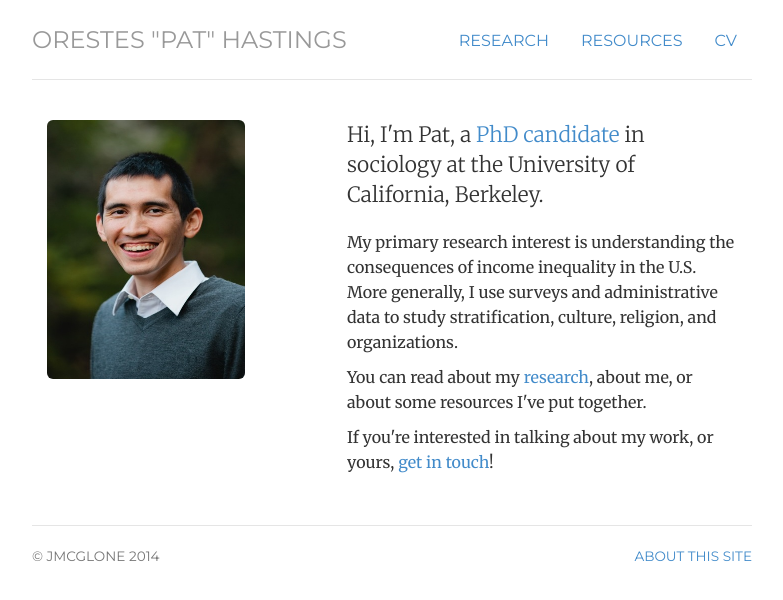
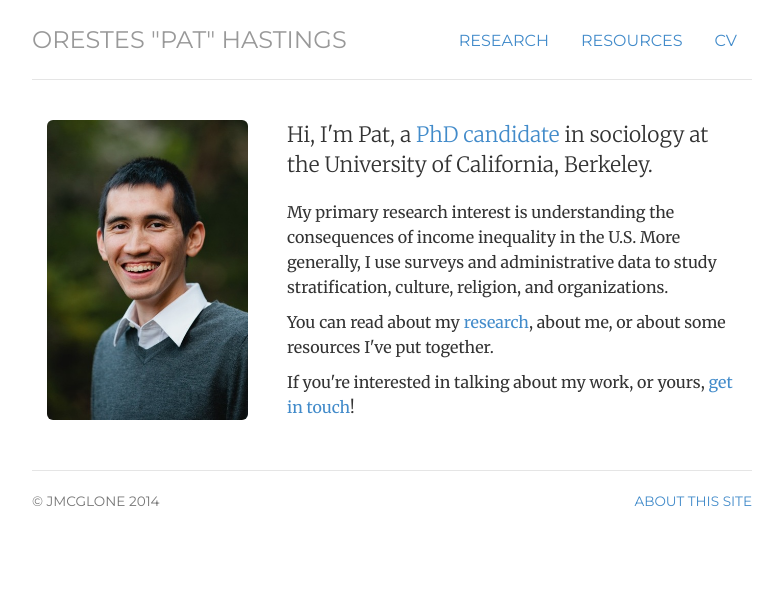
Before and after one commit to ophastings/ophastings.github.io, a Jekyll site: the page built from index.html, in a window 1280 px wide. Shown: the top 600 px of the page, without its empty margins (248-1031 px from the left). Built offline with Jekyll 4.4.1, drawn with Linux system fonts in a browser that asks for light colours.

Commit message:
update image

```diff
--- a/index.html
+++ b/index.html
@@ -10,10 +10,10 @@ description: Website of Orestes Hastings, a sociology PhD candidate at UC Berkel
 ---
 <!-- <div class="jumbotron"> -->
 <div class="row marketing">
-	<div class="col-sm-5">
-	<img class="img-rounded", width=198, height=259 alt="Pat Hastings" src="img/patprofile6.jpeg">
+	<div class="col-sm-4">
+	<img class="img-rounded", height=300 alt="Pat Hastings" src="img/patprofile6.jpeg">
 	</div>
-	<div itemscope itemtype="http://data-vocabulary.org/Person" class="col-sm-7">
+	<div itemscope itemtype="http://data-vocabulary.org/Person" class="col-sm-8">
 	<p class="lead">Hi, I'm Pat, a <a href="http://sociology.berkeley.edu/graduate-student/orestes-pat-hastings">PhD candidate</a> in sociology at the University of California, Berkeley.</p>
 	<p>My primary research interest is understanding the consequences of income inequality in the U.S.
 			More generally, I use surveys and administrative data to study stratification, culture, religion, and organizations.</p>
```
